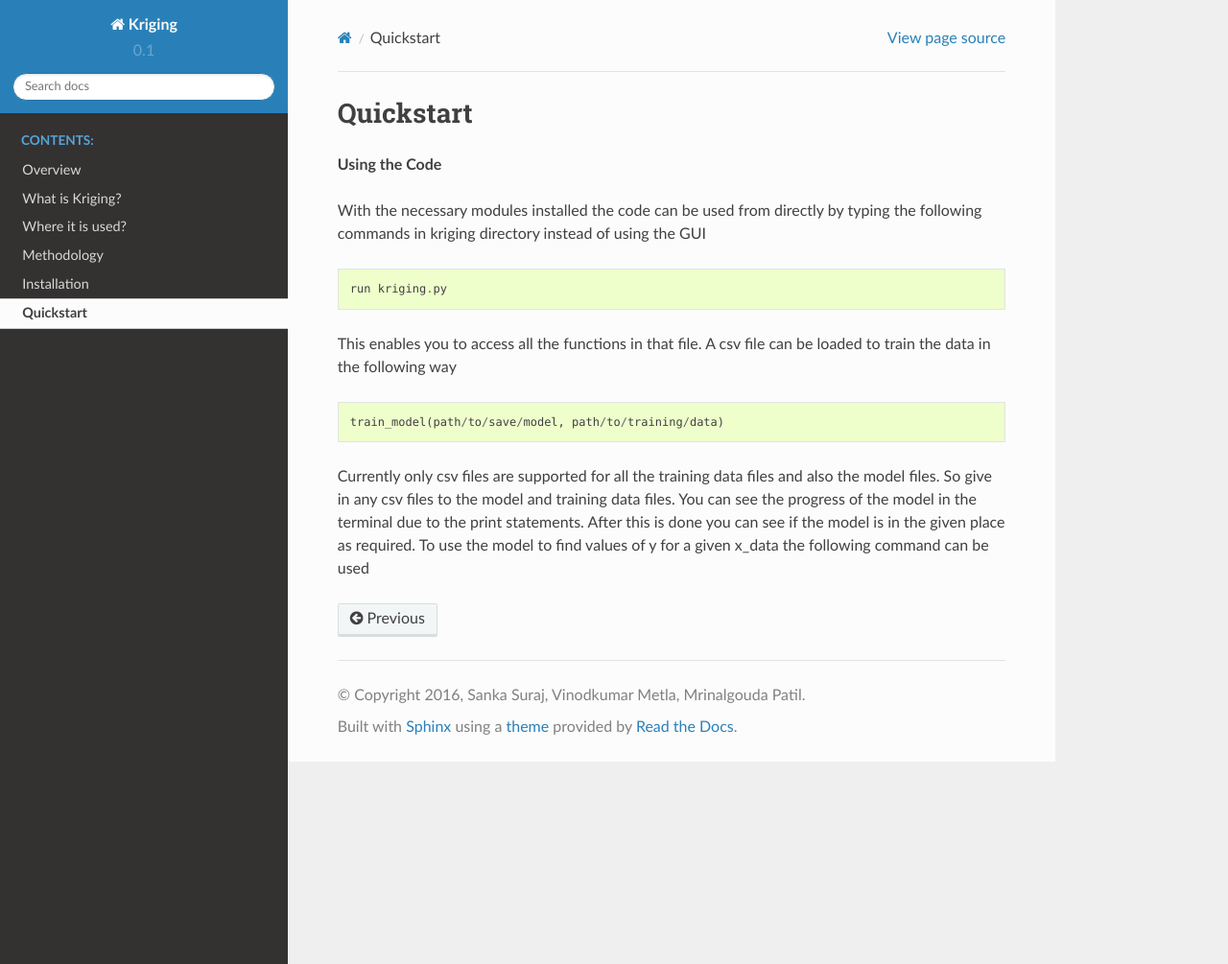
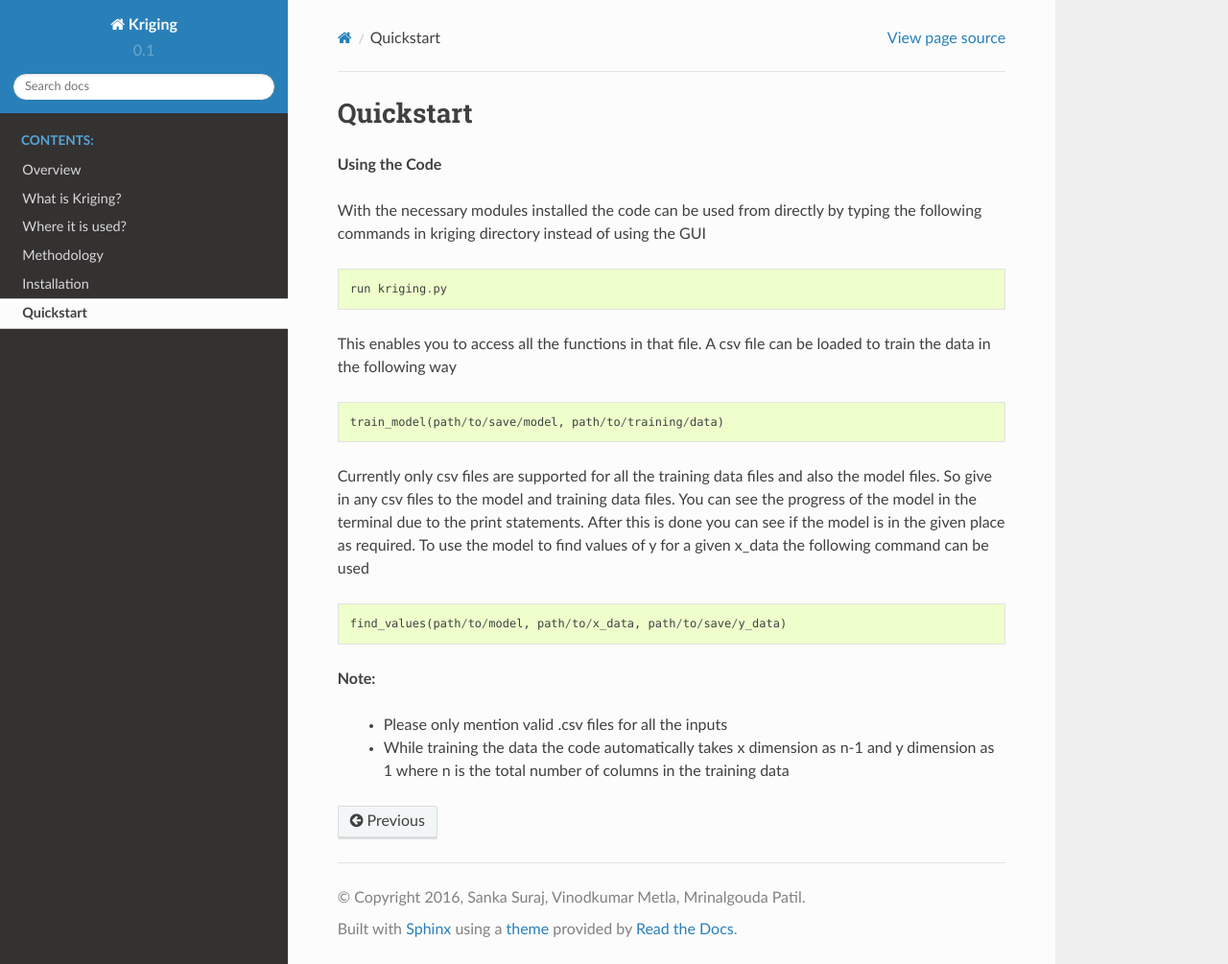
Before and after one commit to sankasuraj/sdesproject2, a Sphinx documentation site: the page built from docs/source/quickstart.rst, in a window 1280 px wide and 1005 px high. Shown: the whole window at 96% size. Built offline with Sphinx 7.4.7 and the Read the Docs theme 2.0.0, drawn with Linux system fonts in a browser that asks for light colours.

Commit message:
quickstart changes

```diff
--- a/docs/source/quickstart.rst
+++ b/docs/source/quickstart.rst
@@ -22,11 +22,13 @@ This enables you to access all the functions in that file. A csv file can be loa
 Currently only csv files are supported for all the training data files and also the model files. So give in any csv files to the model and training data files. You can see the progress of the model in the terminal due to the print statements. After this is done you can see if the model is in the given place as required. To use the model to find values of y for a given x_data the following command can be used
 
 .. code:: python
-..     find_values(path/to/model, path/to/x_data, path/to/save/y_data)
+
+    find_values(path/to/model, path/to/x_data, path/to/save/y_data)
 
 
 .. This will generate the y_data at a given x_data by using the model which has to be previously trained using data with number of dimensions equal to the dimension of x_data. The required y_data can be found in the mentioned path.
 
-.. **Note:**
-.. - Please only mention valid .csv files for all the inputs
-.. - While training the data the code automatically takes x dimension as n-1 and y dimension as 1 where n is the total number of columns in the training data
+**Note:**
+
+ - Please only mention valid .csv files for all the inputs
+ - While training the data the code automatically takes x dimension as n-1 and y dimension as 1 where n is the total number of columns in the training data
```
